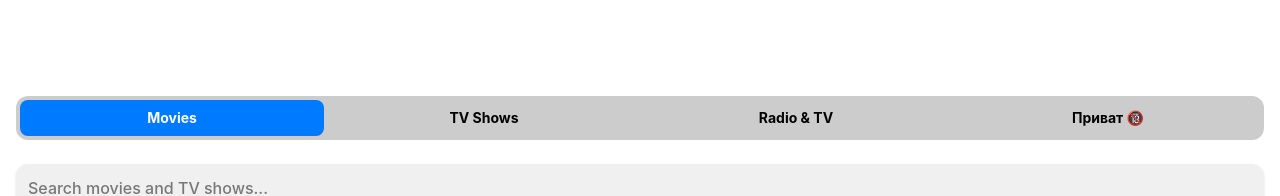
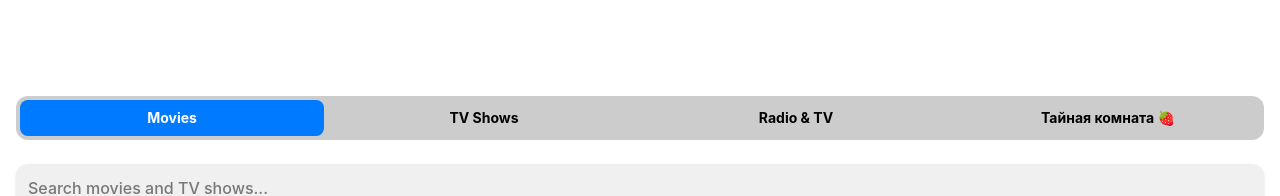
Before and after one commit to appdev315/NM-mediabox-, a React (Vite) app in the folder frontend/: page / in a window 1280 px wide. Shown: the top 196 px of the page. Built offline with nearby package versions, Linux system fonts and the light colour scheme; no server answers.

Commit message:
style: rename private tab to secret room and add strawberry icon

```diff
--- a/frontend/src/pages/Adult.tsx
+++ b/frontend/src/pages/Adult.tsx
@@ -247,7 +247,7 @@ export function Adult() {
         <h1 className="text-2xl font-bold mb-4">Вам есть 18 лет?</h1>
         <div className="opacity-70 mb-8 leading-relaxed text-sm text-left bg-black/10 p-4 rounded-xl border border-white/10 shadow-inner flex flex-col gap-3">
           <p>
-            <strong>3 правила Тайной Комнаты:</strong><br/>
+            <strong>3 правила Тайной Комнаты 🍓:</strong><br/>
             1. Первое правило тайной комнаты — никому не рассказывать про тайную комнату.<br/>
             2. Второе правило тайной комнаты — никому не рассказывать про первое правило тайной комнаты.<br/>
             3. Третье правило тайной комнаты — обещаю подписаться на тг бота )
--- a/frontend/src/pages/Favorites.tsx
+++ b/frontend/src/pages/Favorites.tsx
@@ -196,7 +196,7 @@ export function Favorites() {
           { id: 'series', label: t('series') },
           { id: 'radio-tv', label: t('radio_and_tv') },
           ...(language === 'ru-RU' ? [{ id: 'downloads', label: t('downloadsTab') }] : []),
-          { id: 'private', label: 'Приват 🔞' }
+          { id: 'private', label: 'Тайная комната 🍓' }
         ].map(tab => (
           <button
             key={tab.id}
--- a/frontend/src/pages/Home.tsx
+++ b/frontend/src/pages/Home.tsx
@@ -116,7 +116,7 @@ export function Home() {
           { id: 'series', label: t('series') },
           { id: 'radio-tv', label: t('radio_and_tv') },
           ...(language === 'ru-RU' ? [{ id: 'downloads', label: t('downloadsTab') }] : []),
-          { id: 'private', label: 'Приват 🔞' }
+          { id: 'private', label: 'Тайная комната 🍓' }
         ].map(tab => (
           <button
             key={tab.id}
```
